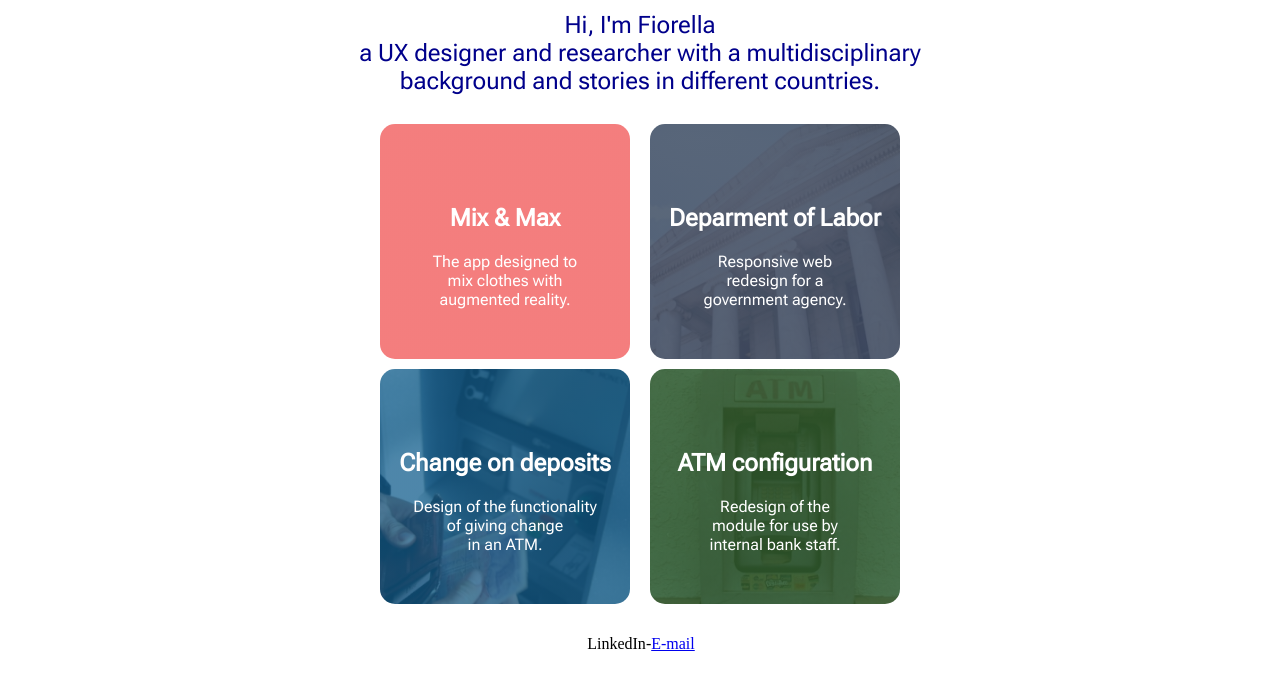
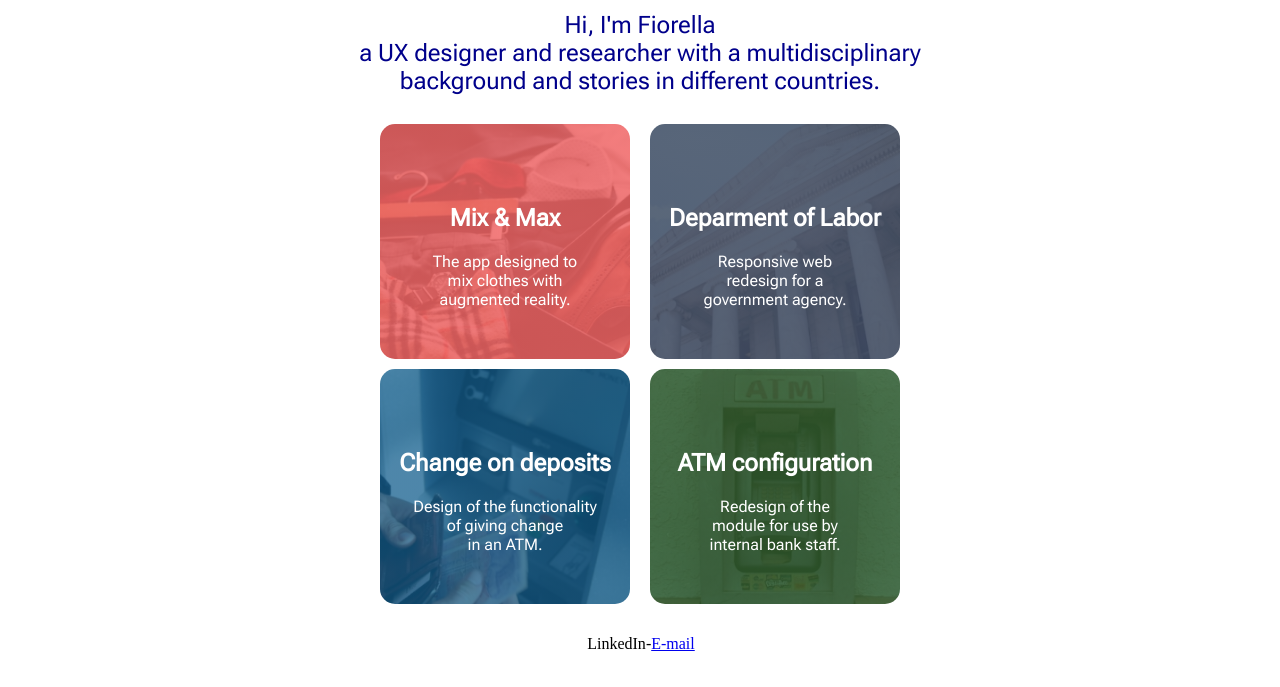
Before and after one commit to ffalconit/UX_UI_HW_17, a plain HTML site: page index.html in a window 1280 px wide. Shown: the part 85-772 px from the top of the page. Drawn offline with Linux system fonts and the light colour scheme; a web font is replaced by a local one.

Commit message:
imagen update

```diff
--- a/CSS/style.css
+++ b/CSS/style.css
@@ -60,7 +60,7 @@ ul{
     background-repeat: no-repeat;
     height: 175px;
     width: 250px;
-    background: linear-gradient(0deg, rgba(242, 101, 101, 84%), rgba(242, 101, 101, 84%)),url(images/caseStudy1.png);
+    background: linear-gradient(0deg, rgba(242, 101, 101, 84%), rgba(242, 101, 101, 84%)),url(../images/caseStudy1.png);
     background-size:cover;
     margin-left: auto;
     margin-right: 10px;
```
